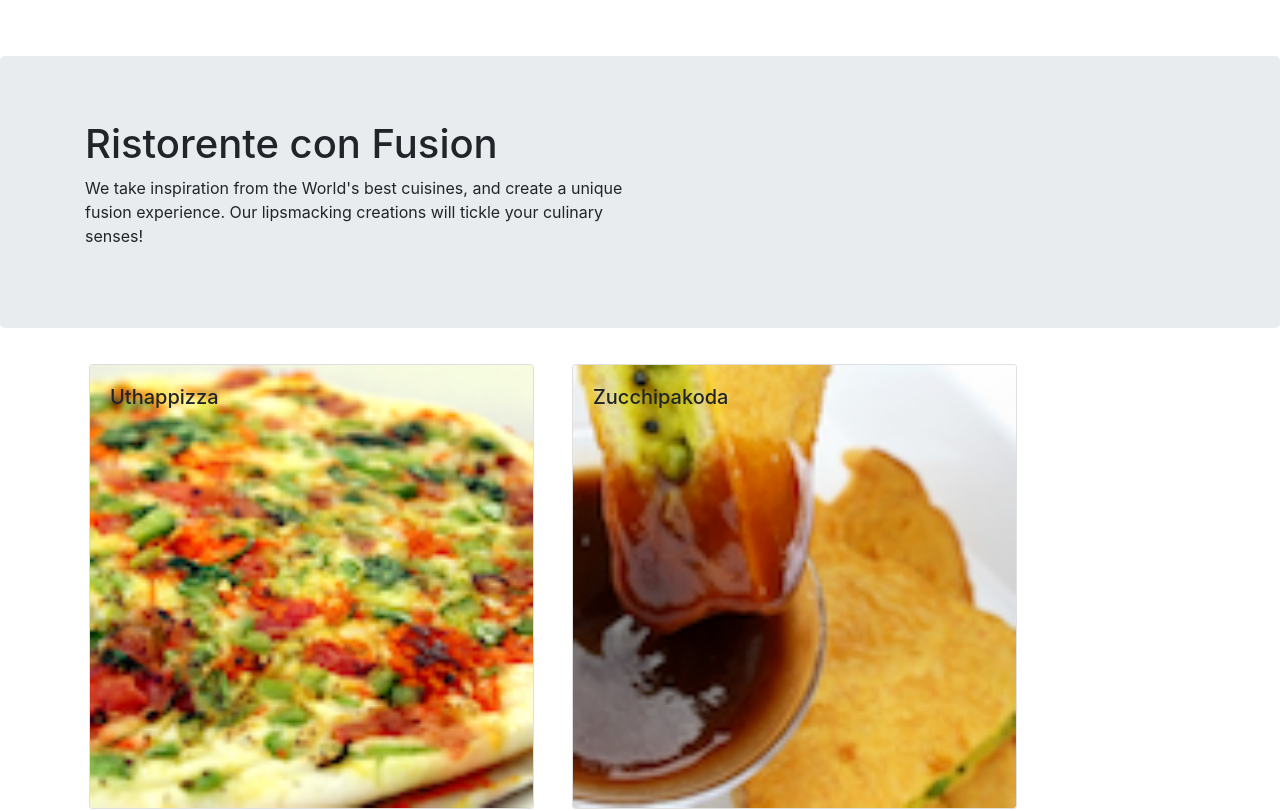
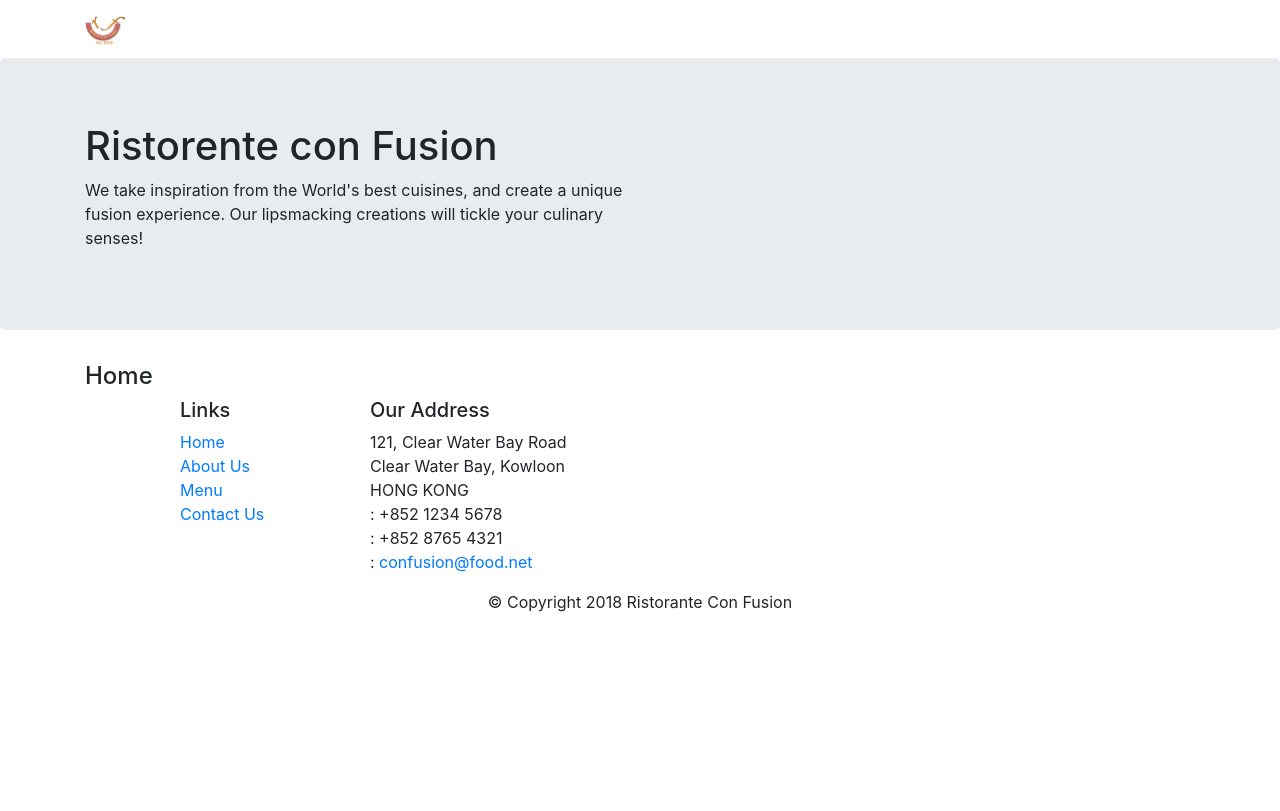
Before and after one commit to jatinyadav361/ristorente-con-fusion, a React (Create React App) app: page /home in a window 1280 px wide. Shown: the top 811 px of the page. Built offline with nearby package versions, Linux system fonts and the light colour scheme; the HTML template or start-up script is replaced by a standard one.

Commit message:
React Router

```diff
--- a/package.json
+++ b/package.json
@@ -12,6 +12,7 @@
     "react": "^17.0.2",
     "react-dom": "^17.0.2",
     "react-popper": "^0.9.2",
+    "react-router-dom": "^4.2.2",
     "react-scripts": "4.0.3",
     "reactstrap": "^5.0.0",
     "web-vitals": "^1.1.2"
--- a/src/App.js
+++ b/src/App.js
@@ -1,14 +1,17 @@
 import { Component } from 'react';
 import Main from './components/MainComponent';
+import { BrowserRouter } from 'react-router-dom';
 
 
 class App extends Component {
 
   render() {
     return (
-      <div>
-        <Main />
-    </div>
+      <BrowserRouter>
+        <div>
+          <Main />
+        </div>
+      </BrowserRouter>
     );
   }
 }
--- a/src/components/FooterComponene.js
+++ b/src/components/FooterComponene.js
@@ -1,4 +1,5 @@
 import React from 'react';
+import {Link} from 'react-router-dom';
 
 function Footer() {
     return (
@@ -8,10 +9,10 @@ function Footer() {
                     <div className="col-4 offset-1 col-sm-2">
                         <h5>Links</h5>
                         <ul className="list-unstyled">
-                            <li><a href="/">Home</a></li>
-                            <li><a href="/">About</a></li>
-                            <li><a href="/">Menu</a></li>
-                            <li><a href="contactus.html">Contact</a></li>
+                            <li><Link to="/home">Home</Link></li>
+                            <li><Link to="/aboutus">About Us</Link></li>
+                            <li><Link to="/menu">Menu</Link></li>
+                            <li><Link to="/contactus">Contact Us</Link></li>
                         </ul>
                     </div>
                     <div className="col-7 col-sm-5">
@@ -28,11 +29,11 @@ function Footer() {
                     </div>
                     <div className="col-12 col-sm-4 align-self-center">
                         <div className="text-center">
-                            <a className="btn btn-social-icon btn-google" href="http://google.com/+"><i className="fa fa-google-plus"></i></a>
-                            <a className="btn btn-social-icon btn-facebook" href="http://www.facebook.com/profile.php?id="><i className="fa fa-facebook"></i></a>
-                            <a className="btn btn-social-icon btn-linkedin" href="http://www.linkedin.com/in/"><i className="fa fa-linkedin"></i></a>
-                            <a className="btn btn-social-icon btn-twitter" href="http://twitter.com/"><i className="fa fa-twitter"></i></a>
-                            <a className="btn btn-social-icon btn-google" href="http://youtube.com/"><i className="fa fa-youtube"></i></a>
+                            <a className="btn btn-social-icon btn-google" target="_blank" rel="noreferrer" href="http://google.com/+"><i className="fa fa-google-plus"></i></a>
+                            <a className="btn btn-social-icon btn-facebook" target="_blank" rel="noreferrer" href="http://www.facebook.com/profile.php?id="><i className="fa fa-facebook"></i></a>
+                            <a className="btn btn-social-icon btn-linkedin" target="_blank" rel="noreferrer" href="http://www.linkedin.com/in/"><i className="fa fa-linkedin"></i></a>
+                            <a className="btn btn-social-icon btn-twitter" target="_blank" rel="noreferrer" href="http://twitter.com/"><i className="fa fa-twitter"></i></a>
+                            <a className="btn btn-social-icon btn-google" target="_blank" rel="noreferrer" href="http://youtube.com/"><i className="fa fa-youtube"></i></a>
                             <a className="btn btn-social-icon" href="mailto:"><i className="fa fa-envelope-o"></i></a>
                         </div>
                     </div>
--- a/src/components/HeaderComponent.js
+++ b/src/components/HeaderComponent.js
@@ -1,15 +1,56 @@
 import React, {Component} from 'react';
-import {Navbar,NavbarBrand,Jumbotron} from 'reactstrap';
+import {Navbar,NavbarBrand,NavItem,NavbarToggler,Nav,Collapse,Jumbotron} from 'reactstrap';
+import {NavLink} from 'react-router-dom';
 
 class Header extends Component {
+
+    constructor(props) {
+        super(props);
+        this.state = {
+            isNavOpen : false
+        };
+        this.toggleNav = this.toggleNav.bind(this);
+    }
+
+    toggleNav() {
+        this.setState({
+            isNavOpen : !this.state.isNavOpen,
+        })
+    }
+
     render() {
         return(
             <React.Fragment>
-                <Navbar dark>
+                <Navbar dark expand="md">
                     <div className="container">
+                        <NavbarToggler onClick={this.toggleNav} />
                         <NavbarBrand href="/">
-                            Ristorente con Fusion
+                            <img src="assets/images/logo.png" height="30" width="41" alt="Ristorente con Fusion"></img>
                         </NavbarBrand>
+                        <Collapse isOpen={this.state.isNavOpen} navbar>
+                            <Nav navbar>
+                                <NavItem>
+                                    <NavLink className="nav-link" to='/home'>
+                                        <span className="fa fa-home fa-lg"></span> Home
+                                    </NavLink>
+                                </NavItem>
+                                <NavItem>
+                                    <NavLink className="nav-link" to='/aboutus'>
+                                        <span className="fa fa-info fa-lg"></span> About Us
+                                    </NavLink>
+                                </NavItem>
+                                <NavItem>
+                                    <NavLink className="nav-link" to='/menu'>
+                                        <span className="fa fa-list fa-lg"></span> Menu
+                                    </NavLink>
+                                </NavItem>
+                                <NavItem>
+                                    <NavLink className="nav-link" to='/contactus'>
+                                        <span className="fa fa-address-card fa-lg"></span> Contact Us
+                                    </NavLink>
+                                </NavItem>
+                            </Nav>
+                        </Collapse>
                     </div>
                 </Navbar>
                 <Jumbotron>
--- /dev/null
+++ b/src/components/HomeComponent.js
@@ -0,0 +1,11 @@
+import React from 'react';
+
+function Home() {
+    return (
+        <div className="container">
+            <h4>Home</h4>
+        </div>
+    );
+}
+
+export default Home;
--- a/src/components/MainComponent.js
+++ b/src/components/MainComponent.js
@@ -1,6 +1,7 @@
 import {React, Component } from 'react';
+import {Switch, Redirect, Route} from 'react-router-dom';
+import Home from './HomeComponent';
 import Menu from './MenuComponent';
-import Dishdetail from './DishdetailComponent';
 
 import {DISHES} from '../shared/dishes';
 import Header from './HeaderComponent';
@@ -11,22 +12,24 @@ class Main extends Component {
     super(props);
     this.state = {
       dishes : DISHES,
-      selectedDish : null
     }
   }
 
-  selectDish(dishId) {
-    this.setState({
-        selectedDish : dishId
-    });
-  }
-
   render() {
+    function HomeScreen() {
+      return (
+        <Home>
+        </Home>
+      );
+    }
     return (
       <div>
       <Header />
-      <Menu dishes={this.state.dishes} onClick={(dishId) => {this.selectDish(dishId)}}></Menu>
-      <Dishdetail dish={this.state.dishes.filter((dish) => this.state.selectedDish === dish.id)[0]}/>
+      <Switch>
+        <Route path="/home" component={HomeScreen} />
+        <Route exact path="/menu" component={() => <Menu dishes={this.state.dishes} />} />
+        <Redirect to="/home" />
+      </Switch>
       <Footer />
     </div>
     );
--- a/src/components/MenuComponent.js
+++ b/src/components/MenuComponent.js
@@ -4,9 +4,9 @@ import {Card, CardImg, CardImgOverlay, CardTitle} from 'reactstrap';
     // We don't need to use constructor to use props
     // We only need constructor if we want to maintain state
 
-function MenuComponentDishItem({dish,onClick}) {
+function MenuComponentDishItem({dish}) {
     return (
-        <Card key={dish.id} onClick={() => onClick(dish.id)}>
+        <Card key={dish.id}>
             <CardImg width="100%" src={dish.image} alt={dish.label} />
             <CardImgOverlay>
                 <CardTitle>{dish.name}</CardTitle>
@@ -19,7 +19,7 @@ const Menu = (props) => {
     const menu = props.dishes.map((dish) => {
         return (
             <div className="col-12 col-md-5 m-1">
-                <MenuComponentDishItem dish={dish} onClick={props.onClick} />
+                <MenuComponentDishItem dish={dish} />
             </div>
         );
     });
```
Also changed, not shown: 2 other files (tests, documents, lock files or other folders).
